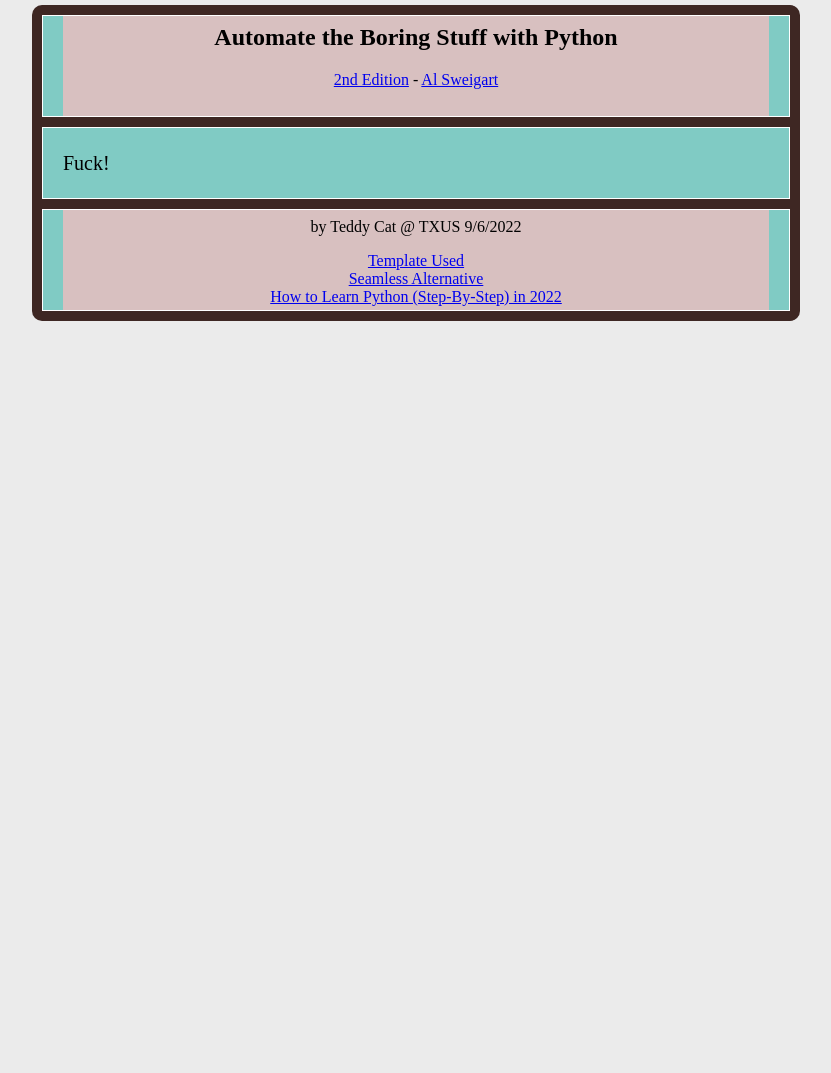
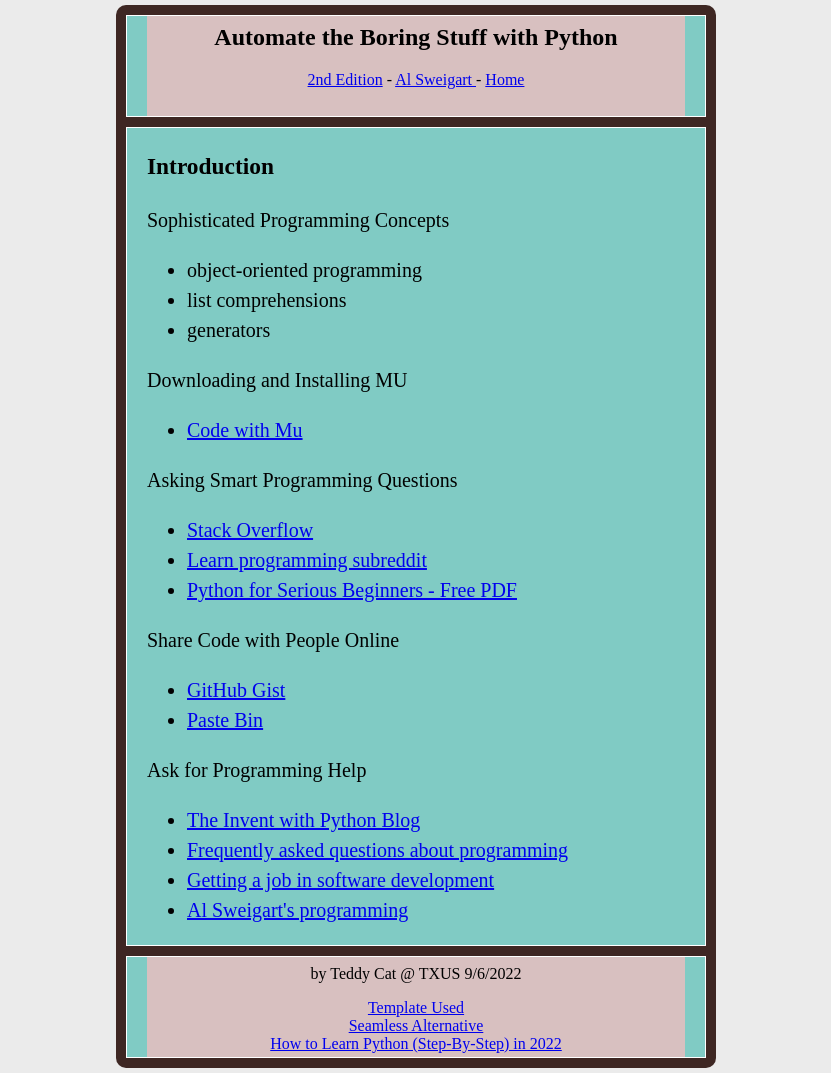
Before and after one commit to TeddyCatTX/atbswp, a plain HTML site: page chapter0.html in a window 1280 px wide. Shown: the whole page, without its empty margins (224-1055 px from the left). Before the commit the page ends 800 px from the top, so only its background shows below. Drawn offline with Linux system fonts and the light colour scheme.

Commit message:
Add files via upload

```diff
--- a/chapter0.html
+++ b/chapter0.html
@@ -14,7 +14,42 @@
         </div>
 
         <div class="item">
-            <p>Fuck!</p>
+
+            <h3>Introduction</h3>
+
+            <p>Sophisticated Programming Concepts</p>
+            <ul>
+                <li>object-oriented programming</li>
+                <li>list comprehensions</li>
+                <li>generators</li>
+            </ul>
+
+            <p>Downloading and Installing MU</p>
+            <ul>
+                <li><a href="https://codewith.mu/" target="_blank">Code with Mu</a></li>
+            </ul>
+
+            <p>Asking Smart Programming Questions</p>
+            <ul>
+                <li><a href="https://stackoverflow.com/" target="_blank">Stack Overflow</a></li>
+                <li><a href="https://www.reddit.com/r/learnprogramming/" target="_blank">Learn programming subreddit</a></li>
+                <li><a href="https://www.codeandtips.com/download/python-for-beginners-review-copy-20220907.pdf" target="_blank">Python for Serious Beginners - Free PDF</a></li>
+            </ul>
+
+            <p>Share Code with People Online</p>
+            <ul>
+                <li><a href="https://gist.github.com/" target="_blank">GitHub Gist</a></li>
+                <li><a href="https://pastebin.com/" target="_blank">Paste Bin</a></li>
+            </ul>
+
+            <p>Ask for Programming Help</p>
+            <ul>
+                <li><a href="https://inventwithpython.com/blog/2018/02/02/how-to-ask-for-programming-help/" target="_blank">The Invent with Python Blog</a></li>
+                <li><a href="https://www.reddit.com/r/learnprogramming/wiki/faq/" target="_blank">Frequently asked questions about programming</a></li>
+                <li><a href="https://www.reddit.com/r/cscareerquestions/wiki/index/" target="_blank">Getting a job in software development</a></li>
+                <li><a href="https://reddit.com/r/inventwithpython/" target="_blank">Al Sweigart's programming</a></li>
+            </ul>
+
         </div>
 
         <div class="item">
--- a/header.html
+++ b/header.html
@@ -5,7 +5,8 @@
     <center>
         <h2>Automate the Boring Stuff with Python</h2>
         <a href="http://automatetheboringstuff.com/2e/" target="_blank">2nd Edition</a> -
-        <a href="https://inventwithpython.com/" target="_blank"> Al Sweigart </a>
+        <a href="https://inventwithpython.com/" target="_blank"> Al Sweigart </a> -
+        <a href="https://teddycattx.github.io/atbswp/" target="_blank">Home</a>
     </center>
 </body>
 </html>
--- a/styles.css
+++ b/styles.css
@@ -1,6 +1,6 @@
 body {
   margin:auto;
-  width:60%;
+  width:600px;
   padding:5px;
   background-color:#ebebeb;
 }
```
Also changed, not shown: index.html (+1 -1 lines).
